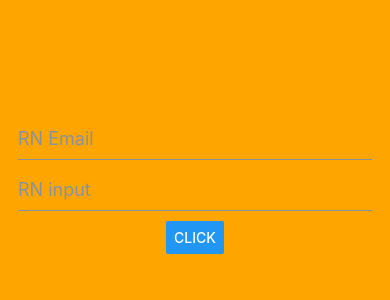
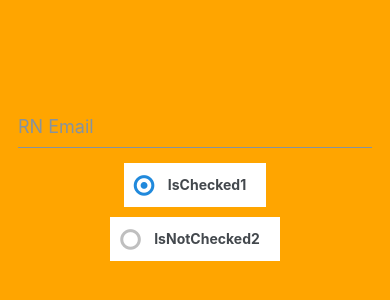
Before and after one commit to CheoR/rn-project2, a React Native app: screen / in a window 390 px wide. Shown: the part 236-536 px from the top of the page. Built offline with nearby package versions, Linux system fonts and the light colour scheme.

Commit message:
RadioButton example, note find better way to do radio buttons

```diff
--- a/App.js
+++ b/App.js
@@ -257,6 +257,25 @@ export default function App() {
           console.log(text);
         }}
       />
+
+      <RNCheckbox
+        title="IsNotChecked1"
+        checked={isChecked}
+        checkedTitle="IsChecked1"
+        onPress={() => setIsChecked((prevState) => !prevState)}
+        checkedIcon="dot-circle-o"
+        uncheckedIcon="circle-o"
+      />
+
+      <RNCheckbox
+        title="IsNotChecked2"
+        checked={!isChecked}
+        checkedTitle="IsChecked2"
+        onPress={() => setIsChecked((prevState) => !prevState)}
+        checkedIcon="dot-circle-o"
+        uncheckedIcon="circle-o"
+      />
+      {/*
       <Input
         placeholder="RN input"
         type="password"
@@ -273,7 +292,7 @@ export default function App() {
           console.log("button clicked");
         }}
       />
-      {/*
+
       <RNCheckbox
         title="IsNotChecked"
         checked={isChecked}
```
